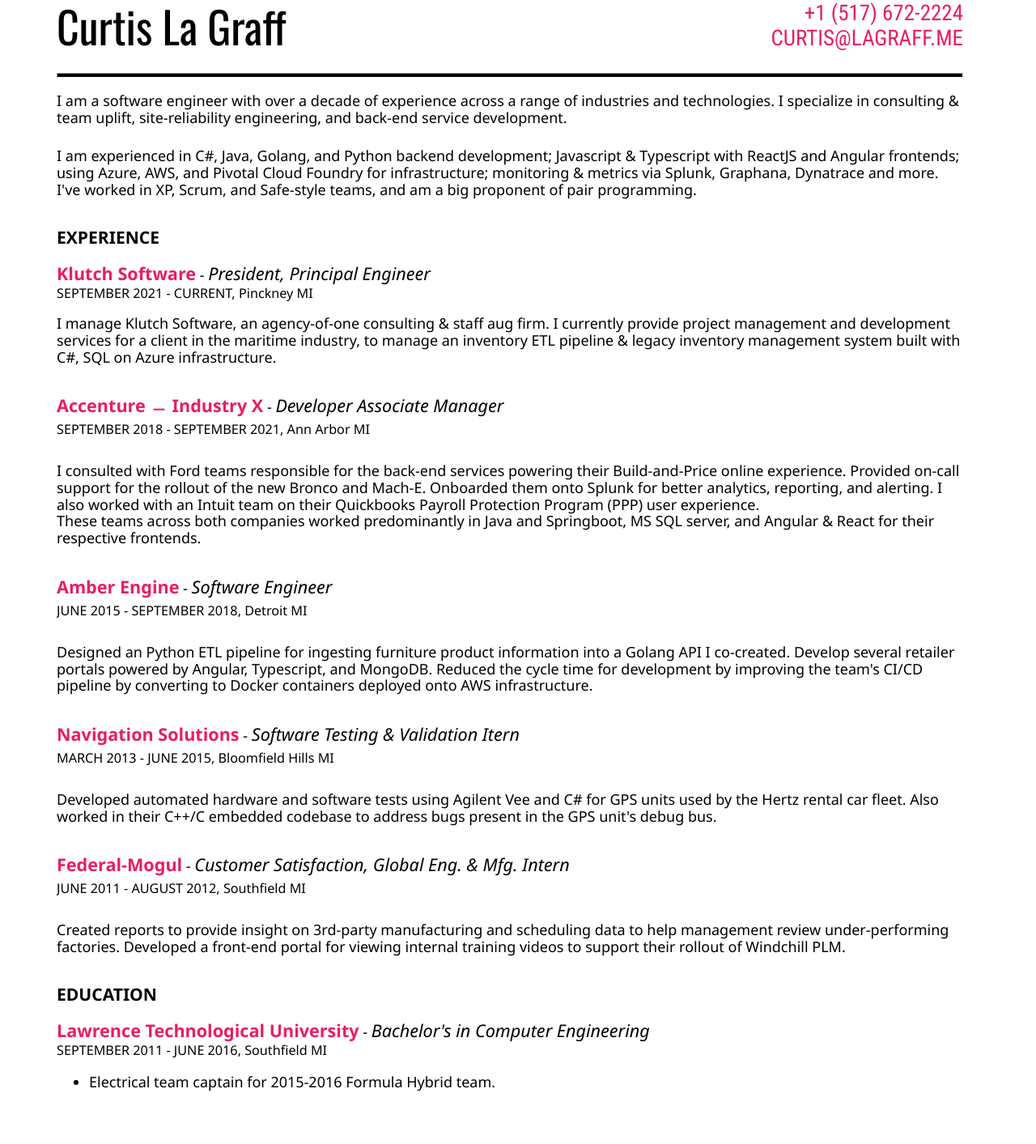
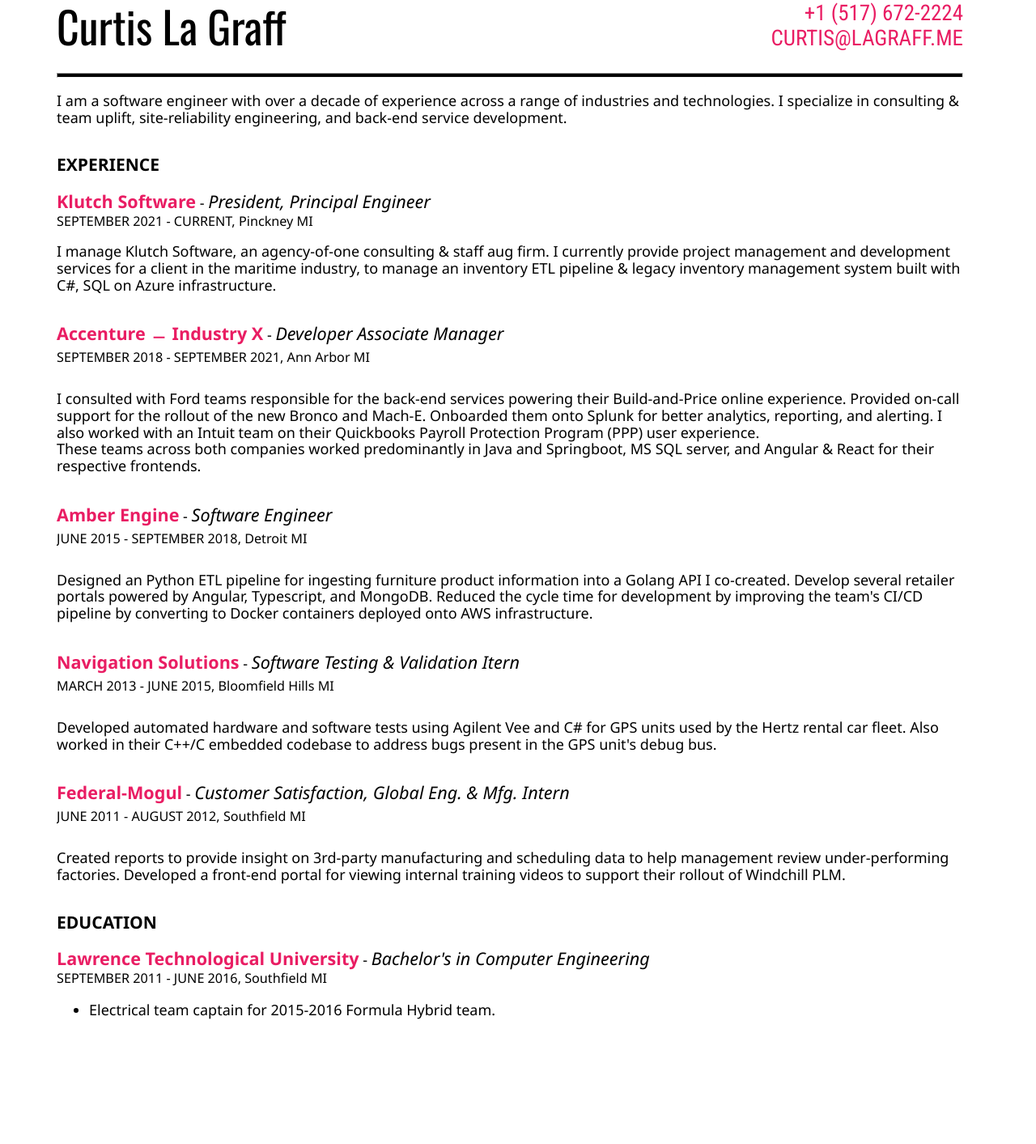
Before and after one commit to clagraff/clagraff.github.io, a Jekyll site: the page built from index.html, in a window 1280 px wide. Shown: the whole page at 81% size. Built offline with Jekyll 4.4.1, drawn with Linux system fonts in a browser that asks for light colours; after the commit the page ends 1324 px from its top, so only the background shows below that.

Commit message:
Update index.html

```diff
--- a/index.html
+++ b/index.html
@@ -5,11 +5,6 @@
 <p>
 I am a software engineer with over a decade of experience across a range of industries and technologies. I specialize in consulting & team uplift,
   site-reliability engineering, and back-end service development.
-</p>
-<p>
-  I am experienced in C#, Java, Golang, and Python backend development; Javascript & Typescript with ReactJS and Angular frontends; using Azure, AWS, and Pivotal Cloud
-  Foundry for infrastructure; monitoring & metrics via Splunk, Graphana, Dynatrace and more. I've worked in XP, Scrum, and Safe-style teams, and am a big
-  proponent of pair programming.
 </p>
 <p class="entry">
   <h3>EXPERIENCE</h3>
```
